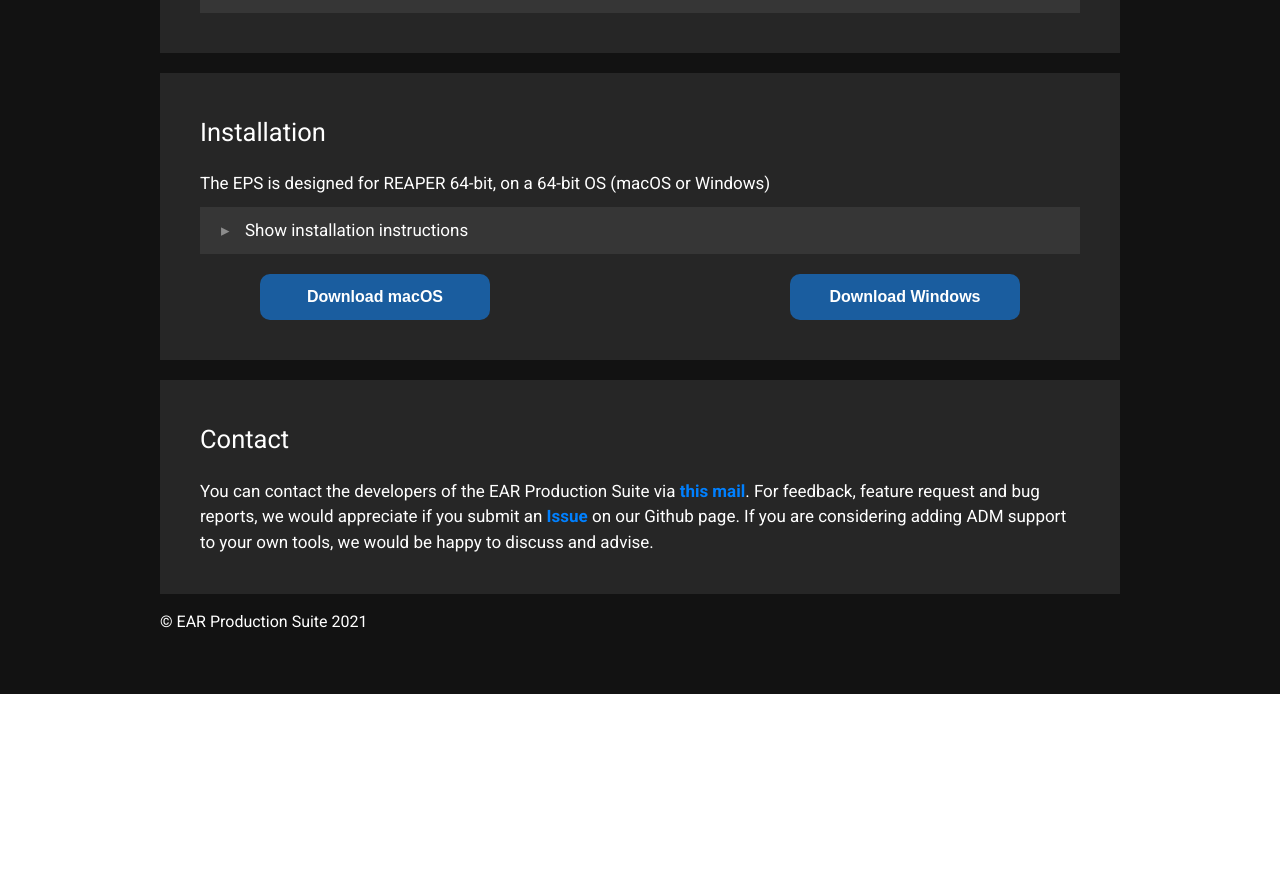
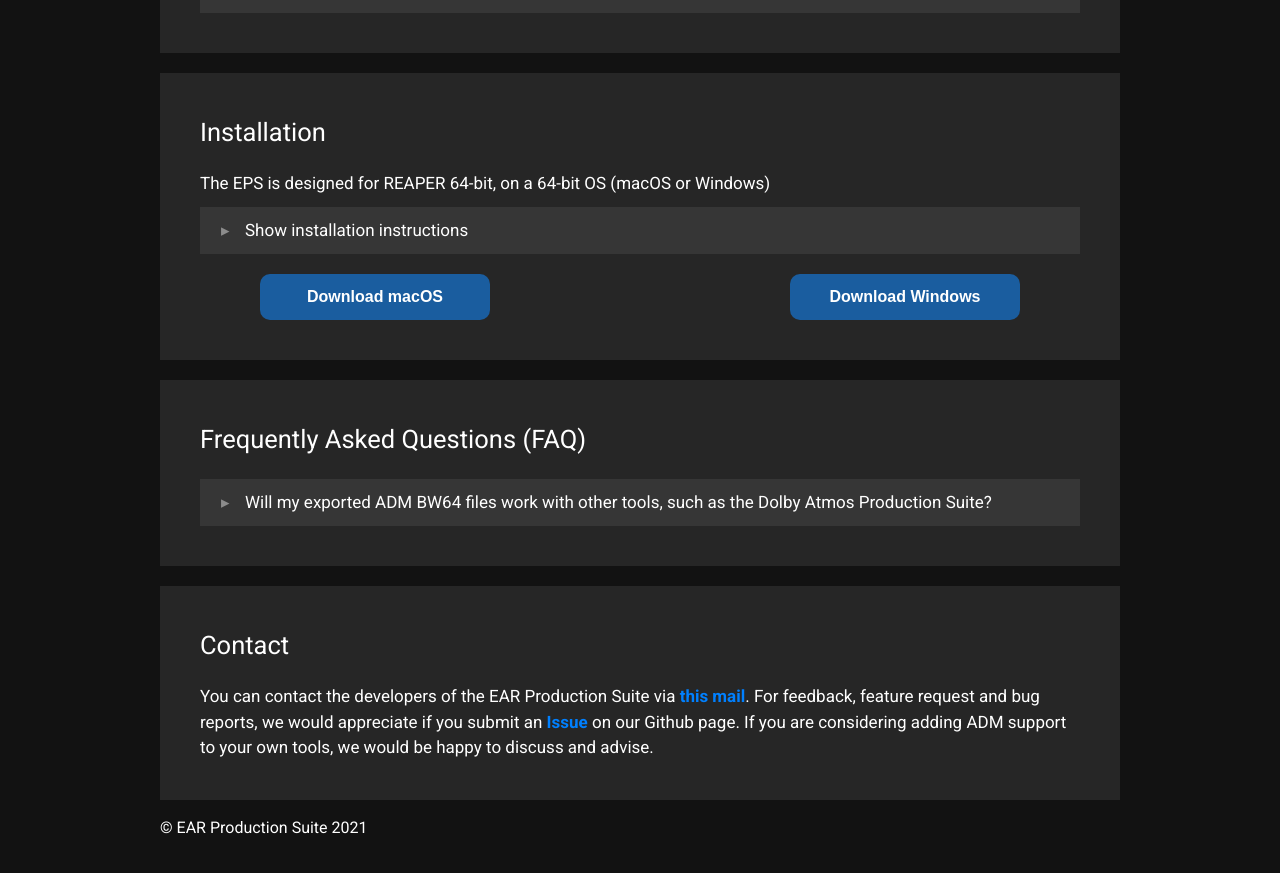
Before and after one commit to ebu/ear-production-suite, a Jekyll site: the page built from docs/index.markdown, in a window 1280 px wide and 900 px high, scrolled down 2236 px. Shown: the top 873 px of the window. Built offline with Jekyll 4.4.1, drawn with Linux system fonts in a browser that asks for light colours; before the commit the page ends 2930 px from its top, so only the background shows below that.

Commit message:
Began FAQ section.

```diff
--- a/docs/index.markdown
+++ b/docs/index.markdown
@@ -7,7 +7,7 @@
 <div markdown="1" class="text_section">
 The EAR Production Suite (EPS) is a set of VST® plugins for digital audio workstations (DAWs) that enable sound engineers to produce immersive and personalizable content using the [Audio Definition Model](https://www.itu.int/rec/R-REC-BS.2076) (ADM) format and to monitor it for any [ITU-R BS.2051](https://www.itu.int/rec/R-REC-BS.2051/en) loudspeaker configuration using the [ITU ADM Renderer](https://www.itu.int/rec/R-REC-BS.2127/en). ADM is the only format available for codec-agnostic [Next Generation Audio](https://tech.ebu.ch/nga) (NGA) productions. Moreover, the EAR Production Suite enables professionals to import and export ADM files, compliant to the [EBU ADM Production profile](https://tech.ebu.ch/docs/tech/tech3392.pdf). The VST® plugins are currently optimized for the Reaper DAW, which features an extension interface that is used to import and export ADM files within a BW64 container. The EAR Production Suite was designed to demonstrate the intended use of the ADM in audio production workflows, so that the standards can be adopted in other professional tools in a consistent manner.
 
-The EAR Production Suite is a joint [open-source development](https://github.com/ebu/ear-production-suite) of [BBC R&D](https://bbc.co.uk/rd) and [IRT](https://www.irt.de/en/home)
+The EAR Production Suite is a joint [open-source development](https://github.com/ebu/ear-production-suite) of [BBC R&D](https://bbc.co.uk/rd) and [IRT](https://www.irt.de/en/home).
 </div>
 
 <div class="features">
@@ -105,6 +105,17 @@
 </div>
 
 <div markdown="1" class="text_section">
+## Frequently Asked Questions (FAQ)
+  <details>
+    <summary>Will my exported ADM BW64 files work with other tools, such as the Dolby Atmos Production Suite?</summary>
+      <div class="text_section">
+        <p>No, currently the files are not compatible with the Dolby Atmos Production Suite.</p>
+        <p>The cause of this problem is in the different ADM profiles that are used by each set of tools. The EAR Production Suite uses the <a href="https://tech.ebu.ch/docs/tech/tech3392.pdf">EBU ADM Production profile</a>, whereas the Dolby Atmos tools use <a href="https://developer.dolby.com/technology/dolby-atmos/adm-atmos-profile/">Dolby’s ADM profile specification</a>. The EAR Production Suite provides a conversion from the Dolby profile on import, however it only exports to the EBU Production profile and the Dolby tools do not accept this as input. We hope to provide support for ADM profile conversion in future and are keen to work with the industry to ensure proper interoperability.</p>
+      </div>
+  </details>
+</div>
+
+<div markdown="1" class="text_section">
 ## Contact
 You can contact the developers of the EAR Production Suite via [this mail](mailto:ear-production-suite-admins@list.ebu.ch). For feedback, feature request and bug reports, we would appreciate if you submit an [Issue](https://github.com/ebu/ear-production-suite/issues) on our Github page. If you are considering adding ADM support to your own tools, we would be happy to discuss and advise.
 </div>
```
